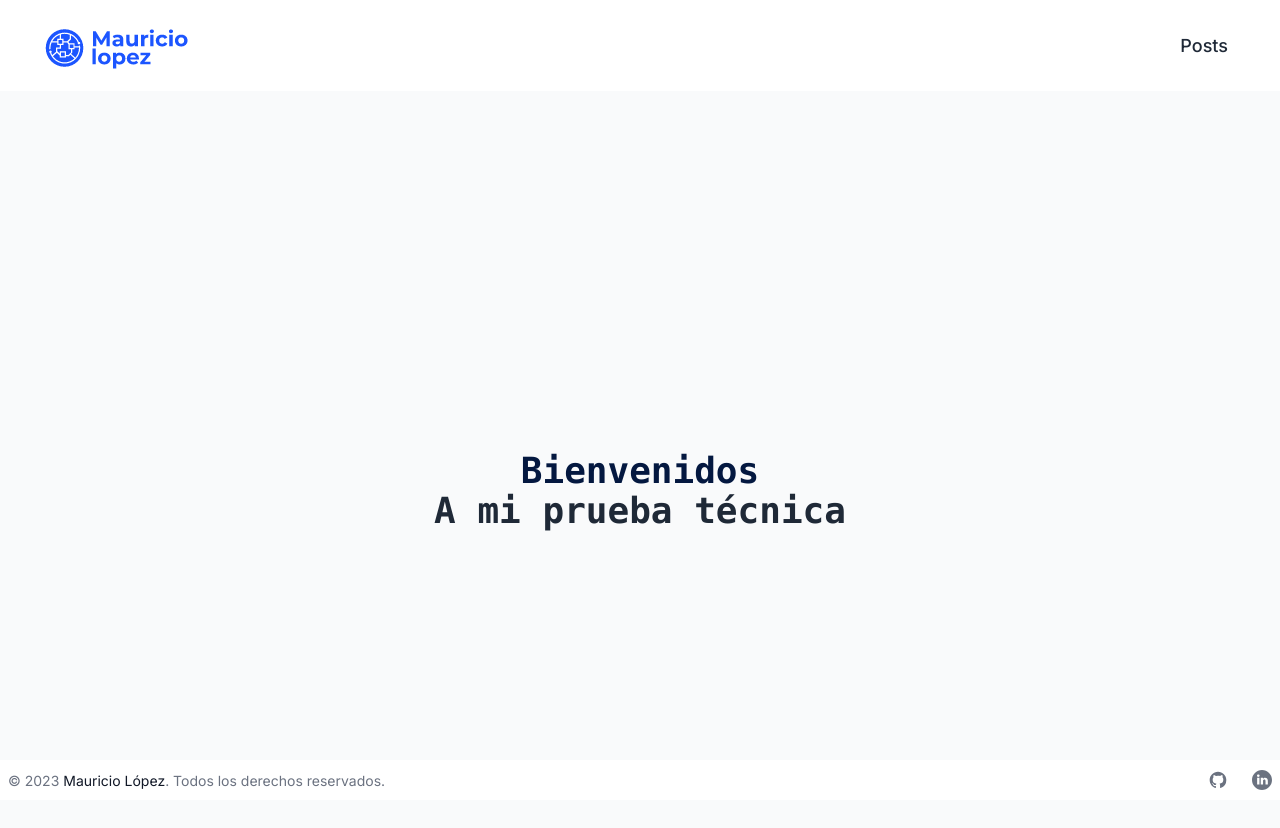
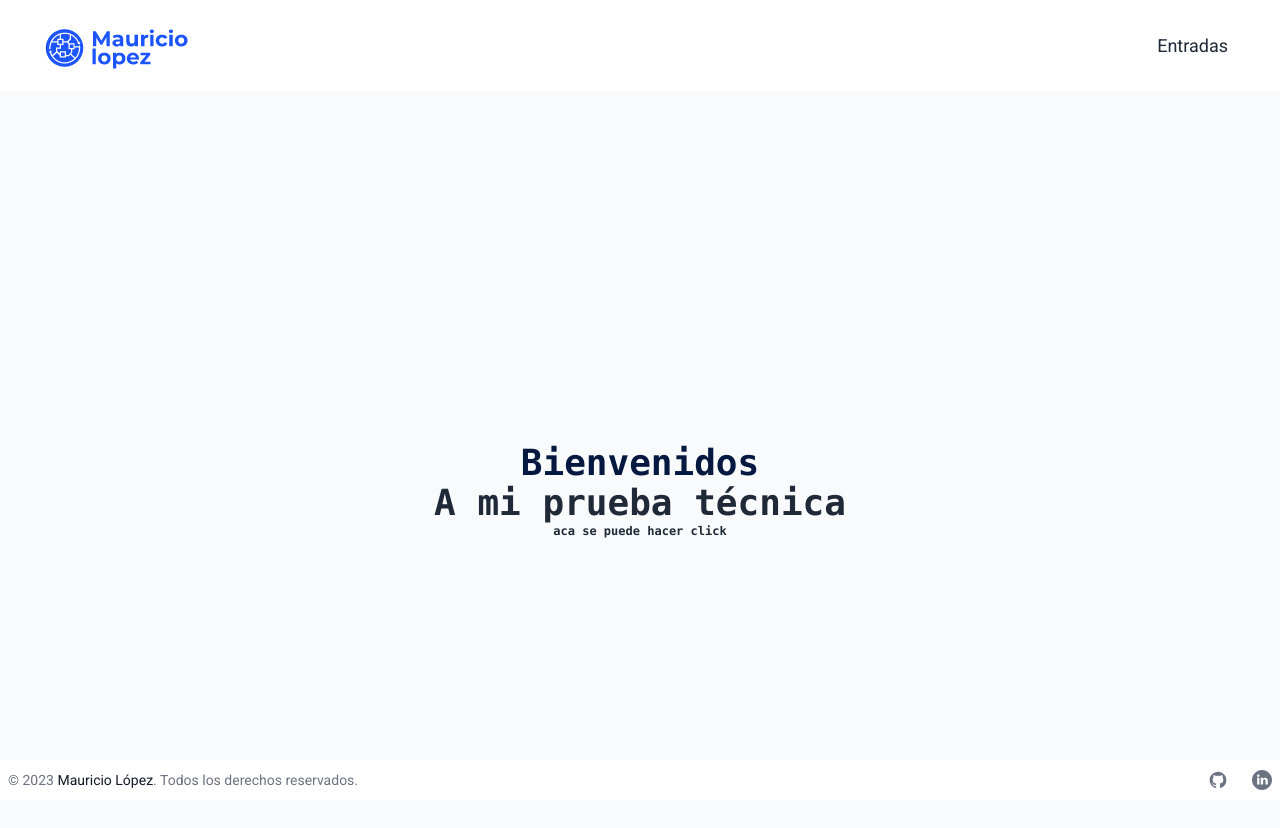
Before and after one commit to jamlopez93/prueba-tecnica, a Next.js app in the folder prueba-auco/: page / in a window 1280 px wide. Shown: the top 828 px of the page. Built offline with nearby package versions, Linux system fonts and the light colour scheme.

Commit message:
feat: gracias diosito

```diff
--- a/prueba-auco/package.json
+++ b/prueba-auco/package.json
@@ -9,6 +9,7 @@
     "lint": "next lint"
   },
   "dependencies": {
+    "@next/font": "^13.4.19",
     "@types/node": "20.6.0",
     "@types/react": "18.2.21",
     "@types/react-dom": "18.2.7",
--- a/prueba-auco/src/app/about/page.tsx
+++ b/prueba-auco/src/app/about/page.tsx
@@ -2,7 +2,7 @@
 import { motion, AnimatePresence } from "framer-motion";
 import Image from "next/image";
 import me from "/public/me.jpg";
-import YouTube from "react-youtube";
+import React from "react";
 
 export default function page() {
   return (
@@ -69,6 +69,16 @@ export default function page() {
                 me convierten en un profesional versátil y comprometido.
               </p>
             </div>
+            <iframe
+              width="560"
+              height="315"
+              src="https://www.youtube.com/embed/6gO7z1Cp93s?si=ImsE6dcLDqiR073K"
+              title="YouTube video player"
+              frameBorder="0"
+              allow="accelerometer; autoplay; clipboard-write; encrypted-media; gyroscope; picture-in-picture; web-share"
+              allowFullScreen
+              className="w-9/12 lg:w-1/3"
+            ></iframe>
           </div>
         </section>
         <motion.div
--- a/prueba-auco/src/app/globals.css
+++ b/prueba-auco/src/app/globals.css
@@ -4,6 +4,10 @@
 @tailwind utilities;
 h2, h3, h4, h5, h6 {
   color: #041840 ;
+
+}
+button{
+  background-color: #041840;
 
 }
 p{
--- a/prueba-auco/src/app/layout.tsx
+++ b/prueba-auco/src/app/layout.tsx
@@ -1,11 +1,11 @@
 import "./globals.css";
 import type { Metadata } from "next";
-import { Inter } from "next/font/google";
 import Link from "next/link";
 import logo from "/public/logo.png";
 import Image from "next/image";
+import { Roboto } from "next/font/google";
 
-const inter = Inter({ subsets: ["latin"] });
+const roboto = Roboto({ subsets: ["latin"], weight: ['400', '700'] });
 
 export const metadata: Metadata = {
   title: "AUCO | Prueba técnica",
@@ -19,7 +19,7 @@ export default function RootLayout({
 }) {
   return (
     <html lang="en">
-      <body className={inter.className}>
+      <body className={roboto.className}>
         <header className="sticky top-0">
           <nav className="bg-white border-gray-200 px-4 lg:px-6 py-2.5 dark:bg-gray-800">
             <div className="flex flex-wrap justify-start  items-center mx-auto max-w-screen-xl">
@@ -35,7 +35,7 @@ export default function RootLayout({
                     href="/posts"
                     className="text-gray-800 bg-primary-700 hover:bg-gray-50 focus:ring-4 focus:ring-gray-300 font-medium rounded-lg text-lg px-4 lg:px-5 py-2 lg:py-2.5 mr-2 dark:bg-primary-600 dark:hover:bg-primary-700 focus:outline-none dark:focus:ring-primary-800"
                   >
-                    Posts
+                    Entradas
                   </Link>
                 </div>
               </div>
--- a/prueba-auco/src/app/page.tsx
+++ b/prueba-auco/src/app/page.tsx
@@ -1,6 +1,7 @@
 "use client";
 import { motion, AnimatePresence } from "framer-motion";
 import Link from "next/link";
+import AiOutlineArrowUp from "react-icons/ai";
 
 export default function Home() {
   return (
@@ -14,11 +15,11 @@ export default function Home() {
             initial={{ opacity: 0, scale: 0.5 }}
             animate={{ opacity: 1, scale: 1 }}
             transition={{ duration: 0.5 }}
-            className="h-screen flex items-center flex-col justify-center  overflow-hidden"
+            className="h-screen flex items-center flex-col justify-center  overflow-hidden "
           >
-            <h1>Bienvenidos</h1>
-
-            <p className="mx-20">A mi prueba técnica</p>
+            <h1 className="hover:scale-105 transition-all ease-in-out duration-500 ">Bienvenidos</h1>
+            <p className="mx-20 hover:scale-105 transition-all ease-in-out duration-500">A mi prueba técnica</p>
+            <p className="text-xs hover:scale-105 transition-all ease-in-out duration-500">aca se puede hacer click</p>
           </motion.div>
         </Link>
         <motion.div
--- a/prueba-auco/src/app/posts/[...postId]/page.tsx
+++ b/prueba-auco/src/app/posts/[...postId]/page.tsx
@@ -4,6 +4,7 @@ import getPost from "../../../../lib/getPost";
 import getPostComments from "../../../../lib/getPostComments";
 import { Suspense } from "react";
 import PostsComments from "./components/PostsComments";
+import Link from "next/link";
 type Params = {
   params: {
     postId: string;
@@ -32,7 +33,9 @@ export default async function singlePost({ params: { postId } }: Params) {
           <Suspense fallback={<p>Cargando...</p>}>
             <PostsComments promise={postCommentsData} />
           </Suspense>
+        <Link href="/posts"> <button className="text-white cursor-pointer hover:bg-blue-900 transition-colors g-gray-100 rounded-card bg-light-grey rounded-lg border-mid-grey shadow-lg border p-5 my-4">Volver</button></Link>
         </article>
+
         <motion.div
           className="slide-in"
           initial={{ scaleY: 0 }}
--- a/prueba-auco/src/app/posts/components/ScrollToTopButton.tsx
+++ b/prueba-auco/src/app/posts/components/ScrollToTopButton.tsx
@@ -37,7 +37,7 @@ function ScrollToTopButton() {
 
   return (
     <motion.button
-      className=" fixed lg:bottom-10 bottom-20 lg:right-5 p-10"
+      className=" fixed lg:bottom-10 bottom-20 lg:right-5 p-10 bg-gray-50"
       variants={ScrollToTopContainerVariants}
       initial="hide"
       animate={controls}
--- a/prueba-auco/src/app/posts/page.tsx
+++ b/prueba-auco/src/app/posts/page.tsx
@@ -19,10 +19,10 @@ export default async function postPage() {
             <Suspense fallback={<p>Cargando...</p>}>
               <Link
                 href={`/posts/${post.id}`}
-                className="bg-white rounded-card bg-light-grey rounded-lg border-mid-grey shadow-lg border p-5 "
+                className="rounded-card bg-light-grey rounded-lg border-mid-grey shadow-lg border p-5 "
               >
                 <article>
-                  <h3 key={post.id}>{post.title}</h3>
+                  <h3 className="font-bold text-[#041840]" key={post.id}>{post.title}</h3>
                   <p>{post.body.split(" ").slice(0, 5).join(" ")}...</p>
                 </article>
               </Link>
@@ -30,6 +30,7 @@ export default async function postPage() {
           );
         })}
       </div>
+
     </section>
   );
   return (
```
Also changed, not shown: 1 other file (tests, documents, lock files or other folders).
